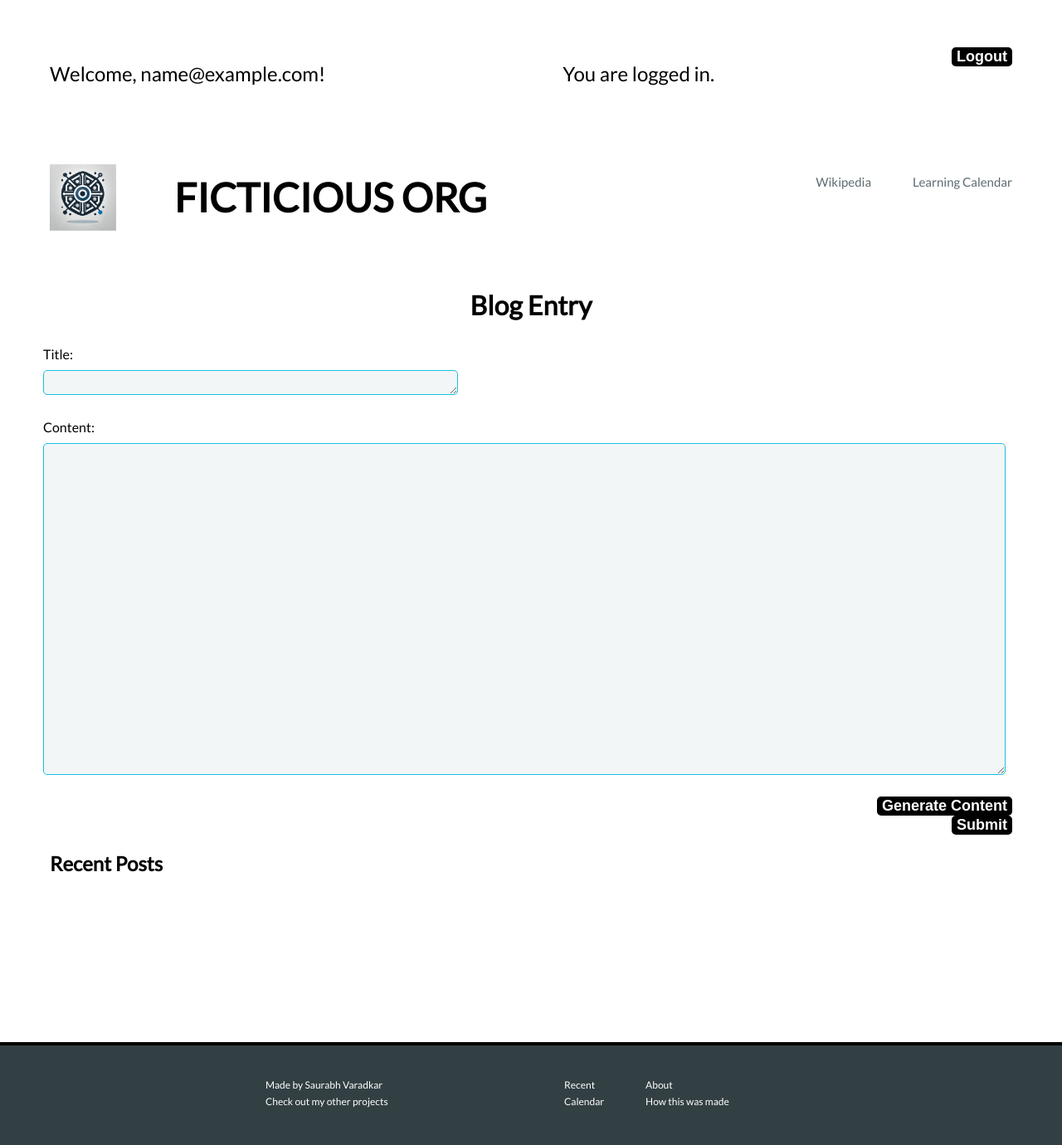
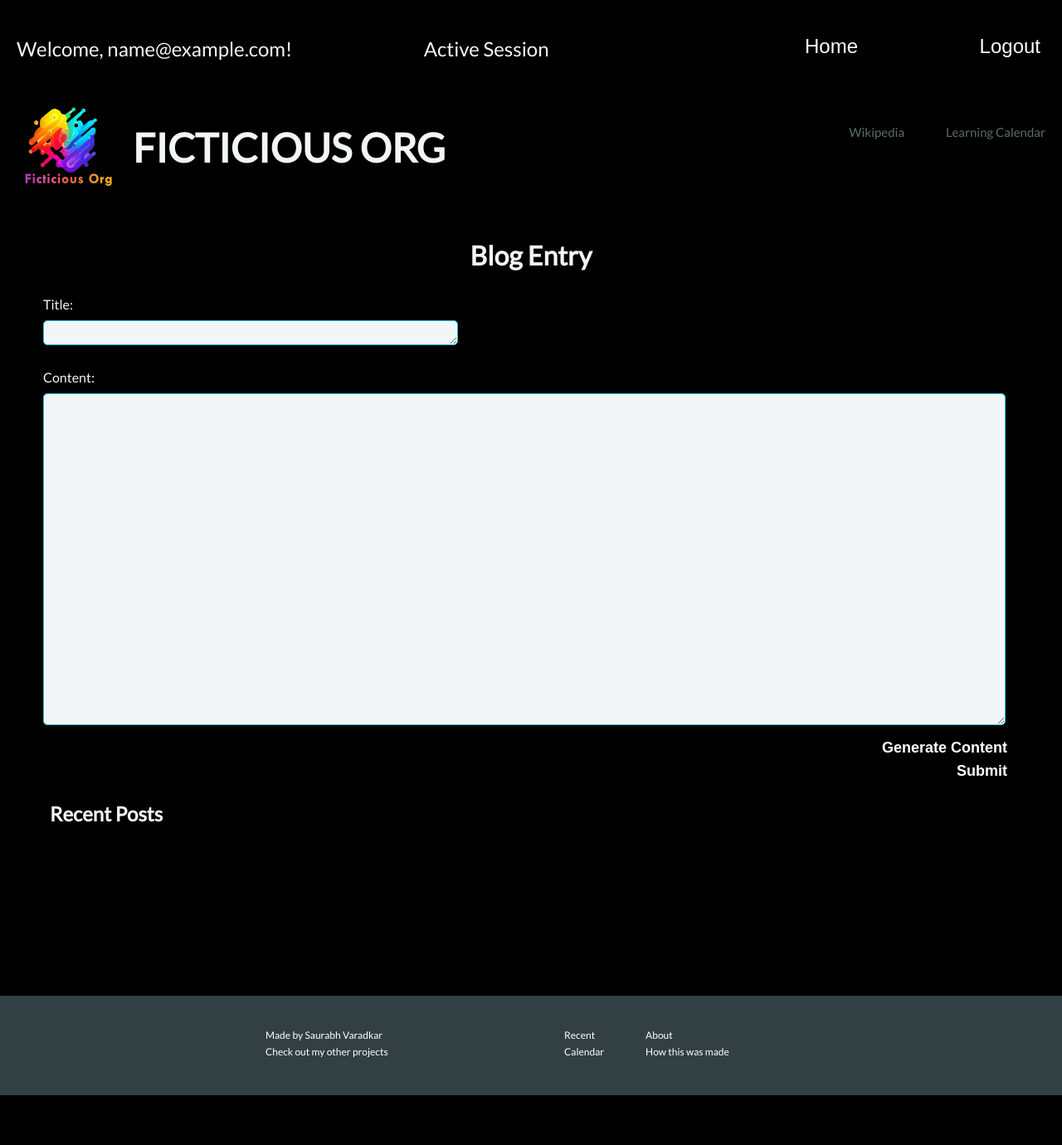
Before and after one commit to Python3-Pyro/my_sql_project_submission, a Flask app: page / in a window 1280 px wide. Shown: the whole page at 83% size. After the commit the page ends 1320 px from the top, so only its background shows below. Run offline with Flask 3, Linux system fonts and the light colour scheme; the visitor is signed in with stand-in values (Sample User, id 1); data that the repository does not hold is empty.

Commit message:
Added support for Navigation to Home page and changes to UI

```diff
--- a/app.py
+++ b/app.py
@@ -234,8 +234,8 @@ def generate_content_with_openai(title):
         response = openai.ChatCompletion.create(
             model="gpt-4o",
             messages=[
-                {"role": "system", "content": "You are a blog writer."},
-                {"role": "user", "content": f"Write a 100 word blog post based on the title: '{title}'"}
+                {"role": "system", "content": "You are a technical blog writer."},
+                {"role": "user", "content": f"Write a 200 word blog post based on the title: '{title}'"}
             ],
             max_tokens=800  # Adjust max tokens as needed
         )
@@ -289,30 +289,31 @@ def home():
       return redirect(url_for("signup"))
 
   user_email = session["email"]
+  title = ""
+  content = ""
 
   if request.method == "POST":
-
-    title = request.form.get("title")
-
     # Check if the generate content button was pressed
-    if 'generate_content' in request.form:
-        content = generate_content_with_openai(title)
+    if request.form.get("generate_content") == "true":
+            title = request.form.get("title")
+            content = generate_content_with_openai(title)
+            entries = fetch_entries()
+            return render_template("index.html", entries=entries, user_email=user_email, content=content, title=title)
     else:
+        # Otherwise, treat it as a submission
+        title = request.form.get("title")
         content = request.form.get("content")
         # Insert entry into MySQL
         insert_entry(title, content, user_email)
+        flash("BLog entry submitted successfully", "success")
 
-    # Fetch all entries for display
-    entries = fetch_entries()
-    return render_template("index.html", entries=entries, user_email=user_email, content=content)
-
-  # Fetch and display entries on GET request
+  # Fetch all entries for display
   entries = fetch_entries()
   return render_template("index.html", entries=entries, user_email=user_email)
 
-
-
-
+#   # Fetch and display entries on GET request
+#   entries = fetch_entries()
+#   return render_template("index.html", entries=entries, user_email=user_email)
 
 @app.route("/logout", methods=["POST"])
 def logout():
@@ -322,12 +323,17 @@ def logout():
 
 @app.route("/post/<int:post_id>")
 def post(post_id):
+    if "email" not in session:
+      return redirect(url_for("signup"))
+
+    user_email = session["email"]
+
     # Fetch the detailed post using the post ID
     post = get_post_by_id(post_id)
 
     if post:
         # Render the post details in a template
-        return render_template("post_detail.html", title=post[0], content=post[1], email=post[2], date=post[3])
+        return render_template("post_detail.html", title=post[0], content=post[1], email=post[2], date=post[3], user_email=user_email)
     else:
         flash("Post not found.", "warning")
         return redirect(url_for("home"))
--- a/static/style.css
+++ b/static/style.css
@@ -13,23 +13,38 @@ html {
 }
 
 body {
+  width: auto;
   box-sizing: border-box;
   margin: 0;
+  background-color: black;
+  color: #f3f6f6;
 }
 
 .user-welcome {
-  max-width: 1200px;
-  margin: 50px auto;
-  padding: 0 20px;
+  width: auto;
+  /* margin: 50px auto; */
+  padding: 20px 20px;
   display: flex;
   flex-direction: row;
   justify-content: space-between;
   font-size: 24px;
 }
 
+.url {
+  display: flex;
+  flex-direction: row;
+}
+
+.logout-box,
+.home-box {
+  width: 200px;
+  margin: 20px 0px 20px 20px;
+  text-align: right;
+}
+
 .navbar {
-  max-width: 1200px;
-  margin: 50px auto;
+  width: auto;
+  margin: 0px 0px 50px 0px;
   padding: 0 20px;
   display: flex;
   flex-direction: row;
@@ -44,13 +59,14 @@ body {
 
 .navbar-brand img {
   margin-right: 20px;
-  height: 80px;
-  width: 80px;
+  height: 100px;
+  width: 120px;
 }
 
 .company-title {
-  width: 400px;
-  margin-left: 50px;
+  width: auto;
+  margin-left: none;
+  text-align: center;
 }
 
 .navbar-navigation {
@@ -132,11 +148,9 @@ body {
   border-color: #18c1e1;
   border-radius: 5px;
   background-color: #f3f6f6;
-  margin-bottom: 10px;
 }
 
 .form-submit,
-.logout,
 .generate-button {
   background-color: black;
   border: none;
@@ -145,10 +159,25 @@ body {
   border-radius: 5px;
   color: white;
   cursor: pointer;
+  margin-bottom: 5px;
+  margin-top: none;
 }
 
-.form-submit:hover {
-  background-color: #18c1e1;
+.logout {
+  background-color: black;
+  border: none;
+  font-size: 24px;
+  border-radius: 5px;
+  color: white;
+  cursor: pointer;
+  margin-bottom: 5px;
+  margin-top: none;
+}
+
+.form-submit:hover,
+.generate-button:hover,
+.logout:hover {
+  background-color: #6512d6;
 }
 
 .recent-posts {
@@ -260,3 +289,7 @@ body {
   border-radius: 5px;
   height: auto;
 }
+
+#login-option {
+  list-style-type: none;
+}
--- a/templates/index.html
+++ b/templates/index.html
@@ -11,21 +11,32 @@
     <link rel="stylesheet" href="/static/style.css" />
     <script src="/static/script.js" defer></script>
   </head>
-  <body>
+  <body class="body">
     <header>
       <div class="user-welcome">
         <p>Welcome, {{ user_email }}!</p>
-        <p>You are logged in.</p>
+        <p>Active Session</p>
 
-        <!-- Logout Button -->
-        <form action="{{ url_for('logout') }}" method="POST">
-          <button class="logout" type="submit">Logout</button>
-        </form>
+        <div class="url">
+          <!-- Home Button -->
+          <form class="home-box" action="{{ url_for('home') }}" method="POST">
+            <button class="logout" type="submit">Home</button>
+          </form>
+
+          <!-- Logout Button -->
+          <form
+            class="logout-box"
+            action="{{ url_for('logout') }}"
+            method="POST"
+          >
+            <button class="logout" type="submit">Logout</button>
+          </form>
+        </div>
       </div>
       <div class="navbar">
         <div class="navbar-brand">
           <img
-            src="\static\company-logo.webp"
+            src="\static\ficticious-logo.png"
             alt="Ficticious-logo"
             class="logo"
           />
@@ -36,11 +47,17 @@
             <a
               href="https://en.wikipedia.org/wiki/Technical_support"
               class="navbar-link"
+              target="_blank"
+              rel="noopener noreferrer"
               >Wikipedia</a
             >
           </li>
           <li class="navbar-navigation-items">
-            <a href="https://www.timeanddate.com/calendar/" class="navbar-link"
+            <a
+              href="https://www.timeanddate.com/calendar/"
+              class="navbar-link"
+              target="_blank"
+              rel="noopener noreferrer"
               >Learning Calendar</a
             >
           </li>
@@ -81,7 +98,13 @@
             Generate Content
           </button>
           <!-- <input type="text" name="Sample" id="sample-field" /> -->
-          <button class="form-submit" type="submit">Submit</button>
+          <button
+            type="submit"
+            class="form-submit"
+            onclick="document.getElementById('generate_content').value='';"
+          >
+            Submit
+          </button>
         </form>
       </section>
       <section class="recent-posts">
--- a/templates/login.html
+++ b/templates/login.html
@@ -13,7 +13,7 @@
     <section class="login-page">
       <div class="navbar-brand">
         <img
-          src="\static\company-logo.webp"
+          src="\static\ficticious-logo.png"
           alt="Ficticious-logo"
           class="logo"
         />
@@ -42,12 +42,12 @@
         {% with messages = get_flashed_messages(with_categories=true) %} {% if
         messages %}
         <ul id="login-option">
-          {% for category, message in messages %}
+          {% with category, message = messages[-1] %}
           <li class="{{ category }}">
             {{ message }}. First time user?
             <a href="{{ url_for('signup') }}">Sign up</a>
           </li>
-          {% endfor %}
+          {% endwith %}
         </ul>
         {% endif %} {% endwith %}
       </div>
--- a/templates/signup.html
+++ b/templates/signup.html
@@ -13,7 +13,7 @@
     <section class="signup-page">
       <div class="navbar-brand">
         <img
-          src="\static\company-logo.webp"
+          src="\static\ficticious-logo.png"
           alt="Ficticious-logo"
           class="logo"
         />
```
Also changed, not shown: templates/post_detail.html (+55 -3 lines), static/ficticious-logo.png (added), static/newlogo.webp (added), static/techlogod.png (added).
